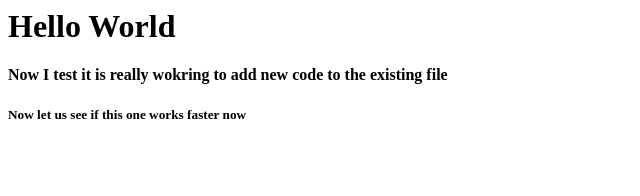
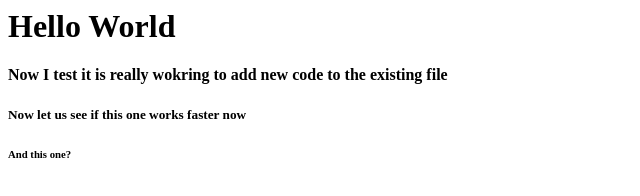
Before and after one commit to Zomnipotential/Zomnipotential.github.io, a plain HTML site: page index.html in a window 1280 px wide. Shown: the full height of the page, 0-640 px from the left. Drawn offline with Linux system fonts and the light colour scheme.

Commit message:
the h6 should work now

```diff
--- a/index.html
+++ b/index.html
@@ -2,3 +2,4 @@
 
 <h4>Now I test it is really wokring to add new code to the existing file</h4>
 <h5>Now let us see if this one works faster now</h5>
+<h6>And this one?</h6>
```
Also changed, not shown: 1 other file.
